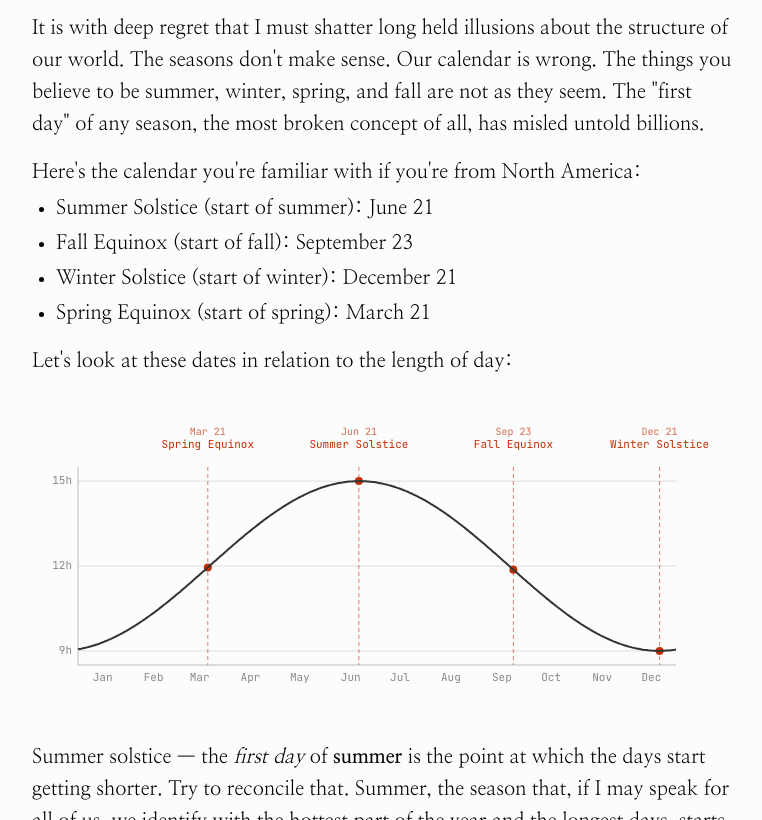
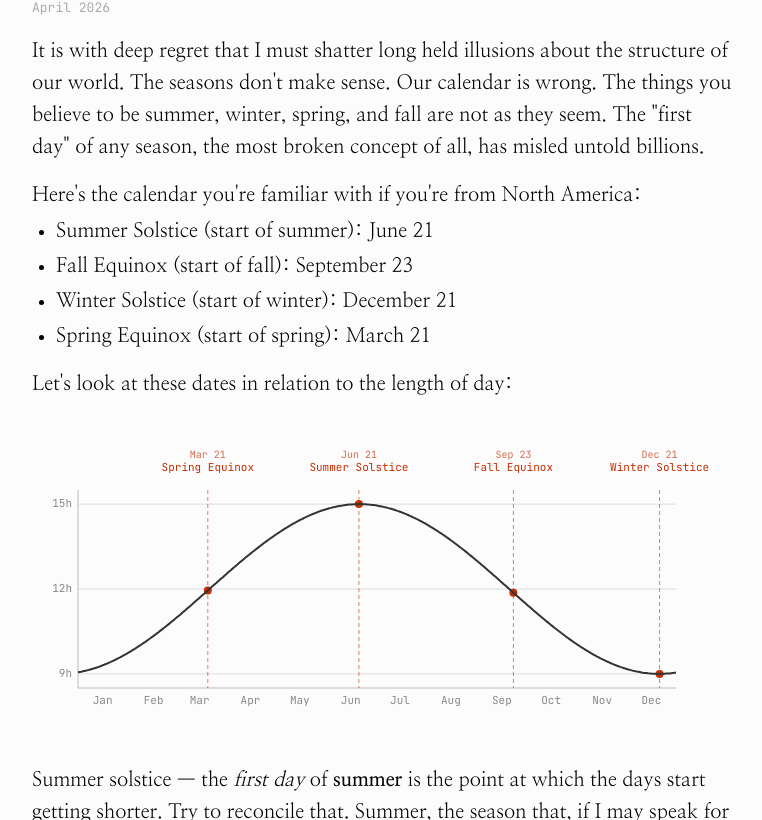
Before and after one commit to kentwalters/kentwalters.com, a plain HTML site: page posts/seasons/index.html in a window 1280 px wide. Shown: the part 137-957 px from the top of the page, without its empty margins (258-1020 px from the left). Drawn offline with Linux system fonts and the light colour scheme; a script that the page names is missing.

Commit message:
Add datestamp to seasons post, tighten h1 spacing

```diff
--- a/css/post.css
+++ b/css/post.css
@@ -22,7 +22,7 @@ body {
   font-family: "Nanum Myeongjo", serif;
   font-size: 36px;
   margin-top: 0;
-  margin-bottom: 20px;
+  margin-bottom: 6px;
 }
 
 .post h2 {
@@ -30,6 +30,14 @@ body {
   font-size: 24px;
   margin-top: var(--space-lg);
   margin-bottom: var(--space-sm);
+}
+
+.post-date {
+  font-family: "JetBrains Mono", monospace !important;
+  font-size: 13px !important;
+  color: #aaa;
+  margin-top: 0 !important;
+  margin-bottom: 0 !important;
 }
 
 .post p {
--- a/posts/seasons/index.html
+++ b/posts/seasons/index.html
@@ -20,6 +20,7 @@
     <article class="post">
       <a href="../../index.html" class="back-link">← Back</a>
       <h1>The Seasons are Wrong</h1>
+      <p class="post-date">April 2026</p>
 
       <p>It is with deep regret that I must shatter long held illusions about the structure of our world. The seasons don't make sense. Our calendar is wrong. The things you believe to be summer, winter, spring, and fall are not as they seem. The "first day" of any season, the most broken concept of all, has misled untold billions.</p>
 
```
